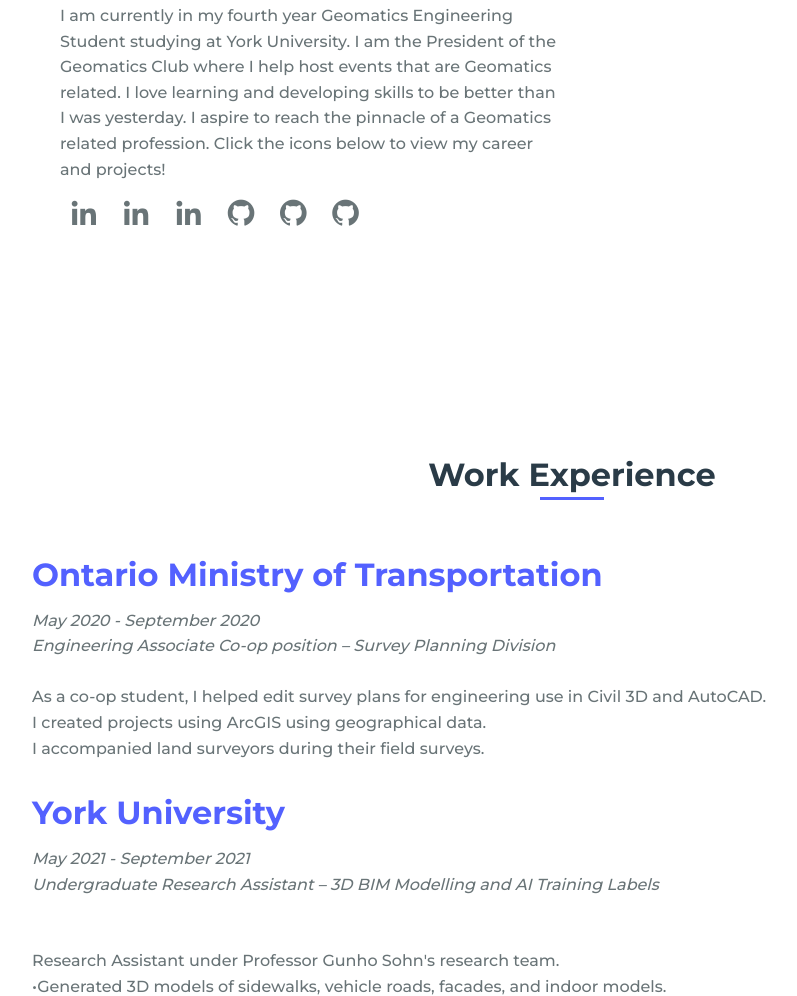
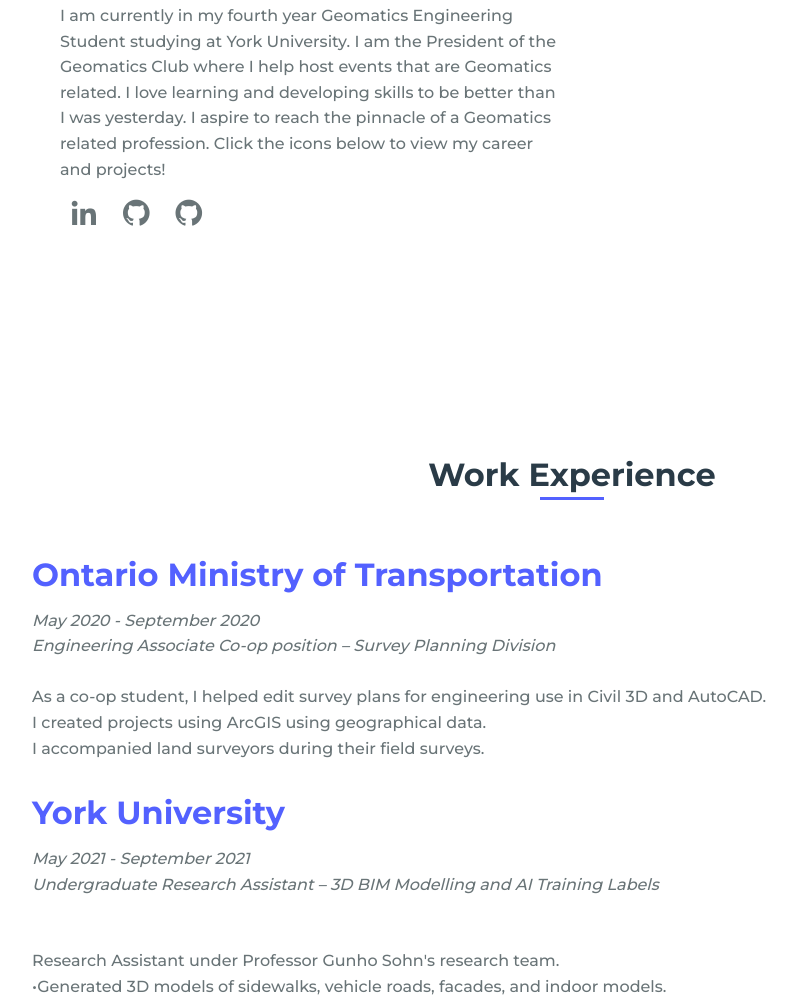
Before and after one commit to ryan-nguyen-geomatics/website, a plain HTML site: page index.html in a window 1280 px wide. Shown: the part 1037-2033 px from the top of the page, without its empty margins (68-865 px from the left). Drawn offline with nearby package versions, Linux system fonts and the light colour scheme.

Commit message:
Update index.html

```diff
--- a/index.html
+++ b/index.html
@@ -65,11 +65,11 @@
 
                         <div class="about__social">
                             <a href="https://www.linkedin.com/in/ryan-nguyen-1504bb182/" class="about__social-icon"><i class='bx bxl-linkedin' ></i></a>
-			    <a href="https://github.com/ryan-nguyen-geomatics/ESSE4630" class="about__social-icon"><i class='bx bxl-linkedin' ></i></a>
-			    <a href="https://github.com/ryan-nguyen-geomatics/ESSE4640" class="about__social-icon"><i class='bx bxl-linkedin' ></i></a>
-			    <a href="https://storymaps.arcgis.com/stories/ebdc8470705a47109f041b63b67b4bcd" class="about__social-icon"><i class='bx bxl-github' ></i></a>
-			    <a href="https://storymaps.arcgis.com/stories/356d69014cbd48dfae0758673204e3e8" class="about__social-icon"><i class='bx bxl-github' ></i></a>
-			    <a href="https://storymaps.arcgis.com/stories/2fe9570593544f4b84d89a52febae287" class="about__social-icon"><i class='bx bxl-github' ></i></a>
+			    <a href="https://github.com/ryan-nguyen-geomatics/ESSE4630" class="about__social-icon"><i class='bx bxl-github' ></i></a>
+			    <a href="https://github.com/ryan-nguyen-geomatics/ESSE4640" class="about__social-icon"><i class='bx bxl-github' ></i></a>
+			    <a href="https://storymaps.arcgis.com/stories/ebdc8470705a47109f041b63b67b4bcd" class="about__social-icon"><i class='fa fa-map' ></i></a>
+			    <a href="https://storymaps.arcgis.com/stories/356d69014cbd48dfae0758673204e3e8" class="about__social-icon"><i class='fa fa-map' ></i></a>
+			    <a href="https://storymaps.arcgis.com/stories/2fe9570593544f4b84d89a52febae287" class="about__social-icon"><i class='fa fa-map' ></i></a>
                         </div>
                     </div>
                 </div>
```
